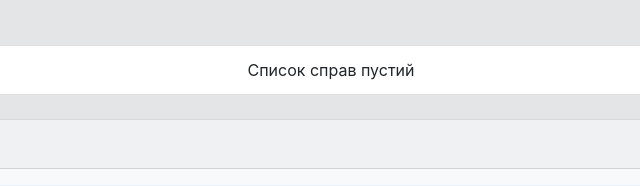
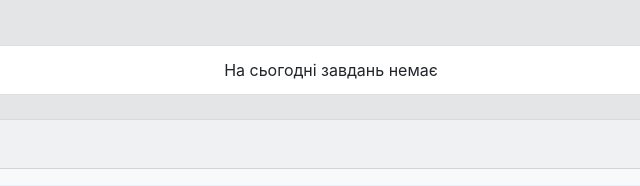
Before and after one commit to Kachanovskii/ToDo, a plain HTML site: page index.html in a window 1280 px wide. Shown: the part 207-393 px from the top of the page, 309-949 px from the left. Drawn offline with nearby package versions, Linux system fonts and the light colour scheme.

Commit message:
chnged  list-item

```diff
--- a/index.html
+++ b/index.html
@@ -24,7 +24,7 @@
 		<div class="card mb-4">
 			<ul id="list-group" class="list-group list-group-flush">
 				<li id="empty-list-item" class="list-group-item text-center">
-					Список справ пустий
+					На сьогодні завдань немає
 				</li>
 			</ul>
 		</div>
```
